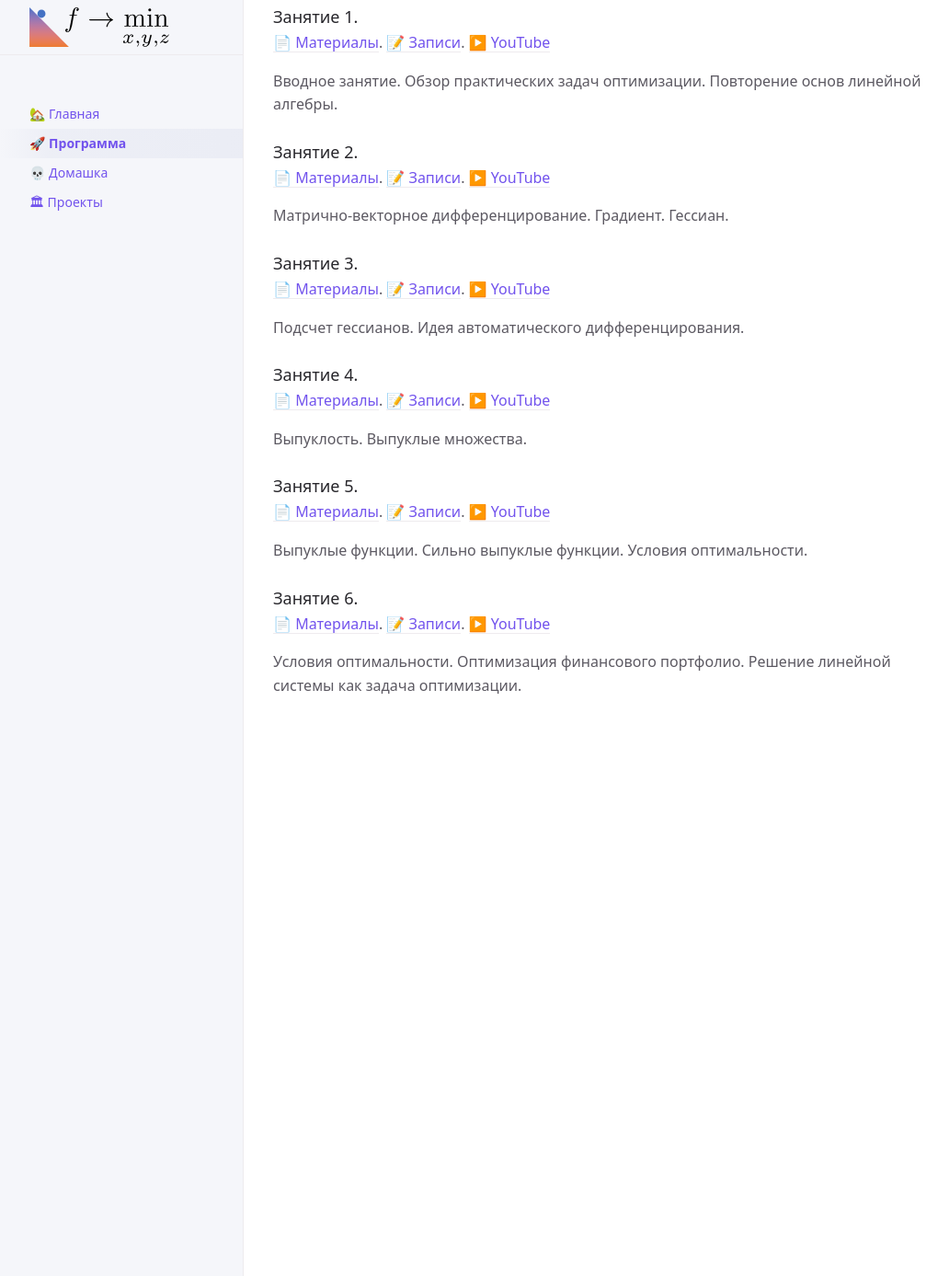
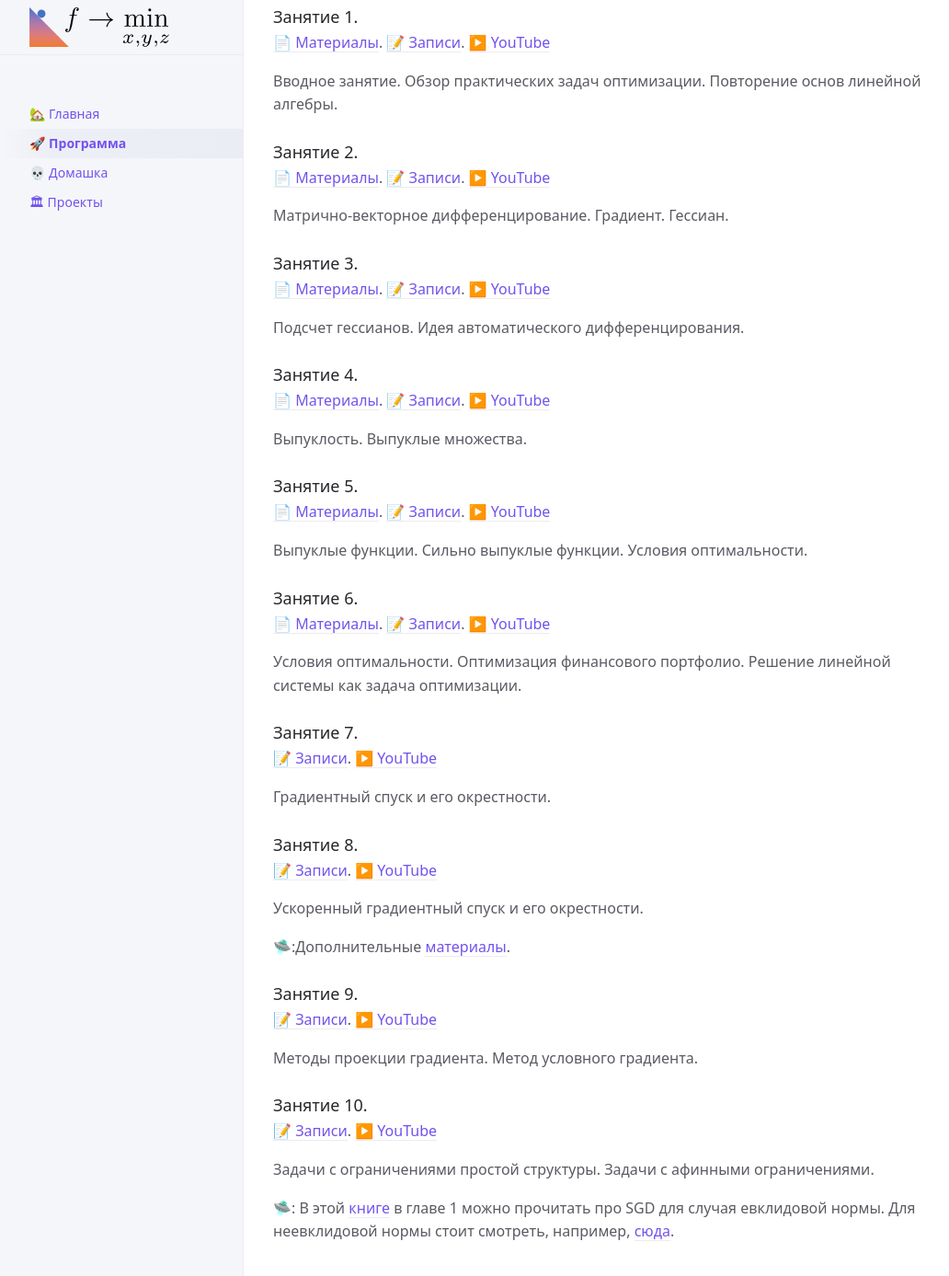
Before and after one commit to MerkulovDaniil/msus22, a Jekyll site: the page built from program.md, in a window 1280 px wide and 1400 px high, scrolled down 93 px. Shown: the top 1387 px of the window at 92% size, without its empty margins (107-1139 px from the left). Built offline with Jekyll 4.4.1, drawn with Linux system fonts in a browser that asks for light colours; our own code applies the rules of GitHub Pages for plain Markdown files; a script that is not in the unit is left out; before the commit the page ends 900 px from its top, so only the background shows below that.

Commit message:
update program

```diff
--- a/program.md
+++ b/program.md
@@ -32,3 +32,27 @@ nav_order: 2
 [📄 Материалы](/presentations/6.pdf). [📝 Записи](/notes/6.pdf). [▶️ YouTube](https://youtu.be/lqz5Au01jWs)
 
 Условия оптимальности. Оптимизация финансового портфолио. Решение линейной системы как задача оптимизации.
+
+### Занятие 7.
+[📝 Записи](/notes/7.pdf). [▶️ YouTube](https://youtu.be/k4mBbJM-Vbo)
+
+Градиентный спуск и его окрестности.
+
+### Занятие 8.
+[📝 Записи](/notes/8.pdf). [▶️ YouTube](https://youtu.be/pZrTJk_QqNE)
+
+Ускоренный градиентный спуск и его окрестности.
+
+🛸:Дополнительные [материалы](https://opt.mipt.ru/Материалы_прошлых_лет/Методы_оптимизации._2021/).
+
+### Занятие 9.
+[📝 Записи](/notes/9.pdf). [▶️ YouTube](https://youtu.be/MJMaNpBIGcU)
+
+Методы проекции градиента. Метод условного градиента.
+
+### Занятие 10.
+[📝 Записи](/notes/10.pdf). [▶️ YouTube](https://youtu.be/UQIE-GSpj6M)
+
+Задачи с ограничениями простой структуры. Задачи с афинными ограничениями.
+
+🛸: В этой [книге](/files/2021_Book_Stochastic_Optimization.pdf) в главе 1 можно прочитать про SGD для случая евклидовой нормы. Для неевклидовой нормы стоит смотреть, например, [сюда](https://web.stanford.edu/~jduchi/PCMIConvex/Duchi16.pdf).
```
Also changed, not shown: 5 other files.
